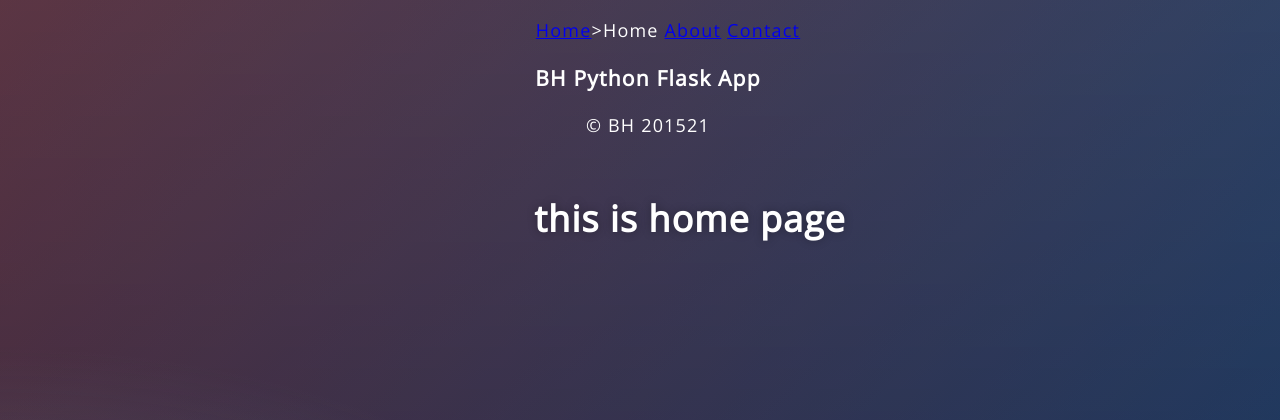
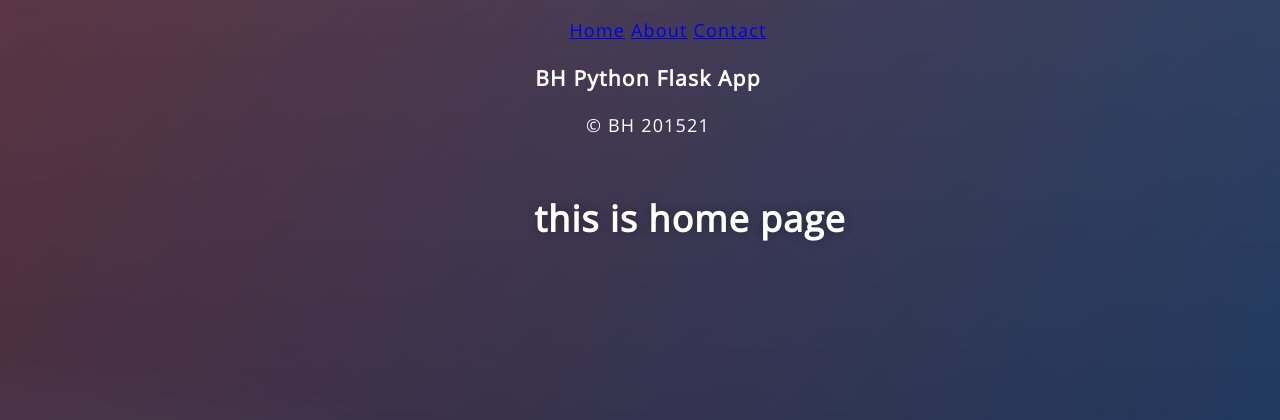
Before and after one commit to trapezius60/python_ml_heroku, a Flask app: page / in a window 1280 px wide. Shown: the top 420 px of the page. Run offline with Flask 2, Linux system fonts and the light colour scheme; parts of the project's set-up code (start-up, migrations or seed data) failed here and were passed over.

Commit message:
Update index.html

```diff
--- a/prediction/templates/index.html
+++ b/prediction/templates/index.html
@@ -24,7 +24,7 @@
         <div class="header">
             <nav>
                 <ul class="nav nav-pills pull-right">
-                    <a href="#home" class="w3-button w3-bar-item">Home</a>>Home</a>
+                    <a href="#home" class="w3-button w3-bar-item">Home</a>
                     <a href="{{ url_for('about')}}" class="w3-button w3-bar-item">About</a>
                     <a href="#contact" class="w3-button w3-bar-item">Contact</a>
                 </ul>
```
